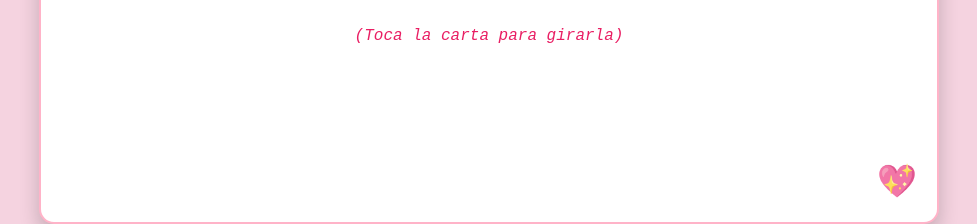
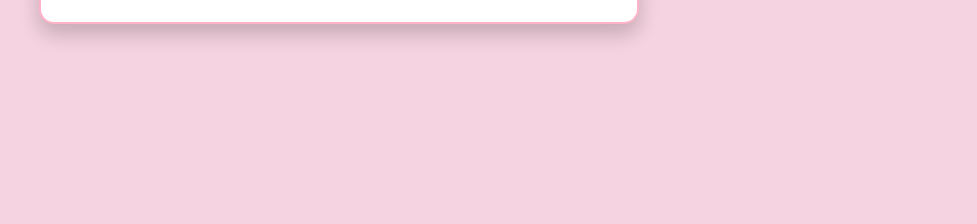
Before and after one commit to AdevilCrazi/Carta-14-Febrero, a plain HTML site: page index.html in a window 1280 px wide. Shown: the part 576-800 px from the top of the page, without its empty margins (301-1278 px from the left). Drawn offline with Linux system fonts and the light colour scheme.

Commit message:
Update style.css

```diff
--- a/style.css
+++ b/style.css
@@ -35,8 +35,8 @@ body {
 /* Estilos para ambas caras de la carta */
 .card-front, .card-back {
     position: absolute;
-    width: 150%;
-    height: 150%;
+    width: 100%;
+    height: 100%;
     backface-visibility: hidden;
     background: #fff;
     border-radius: 15px;
@@ -80,8 +80,8 @@ body {
 }
 
 .hidden-image {
-    width: 150%;
-    height: 150%;
+    width: 100%;
+    height: 100%;
     object-fit: cover;
     border-radius: 5px;
 }
```
